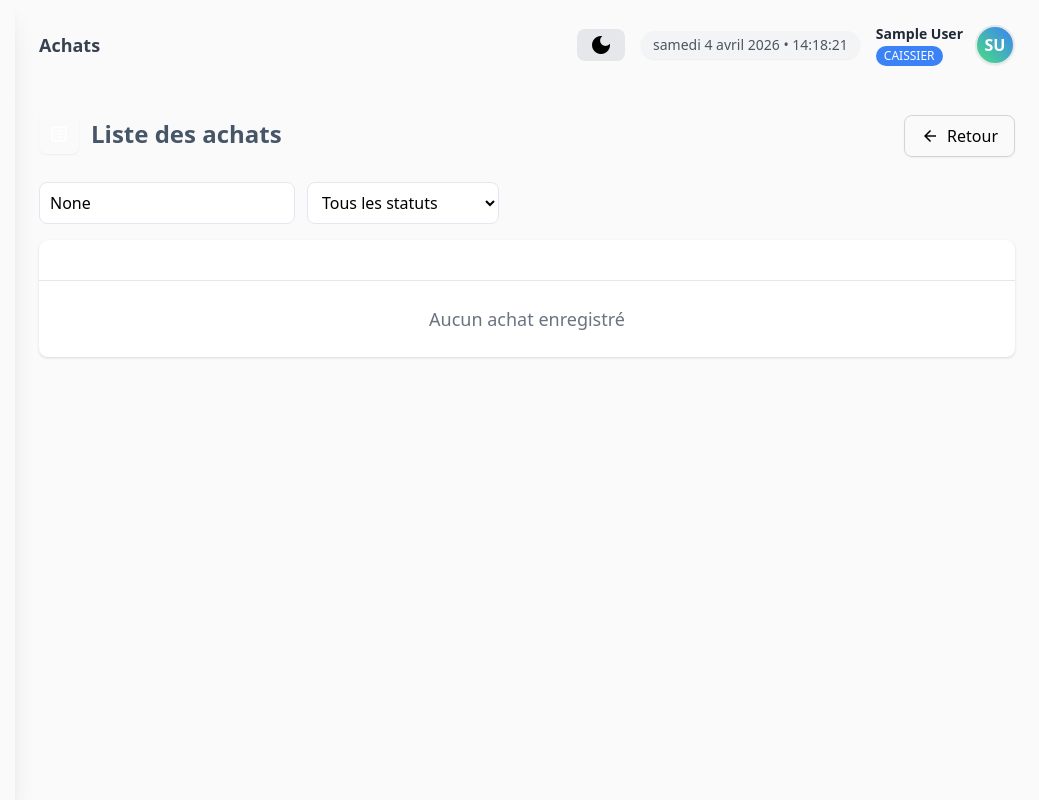
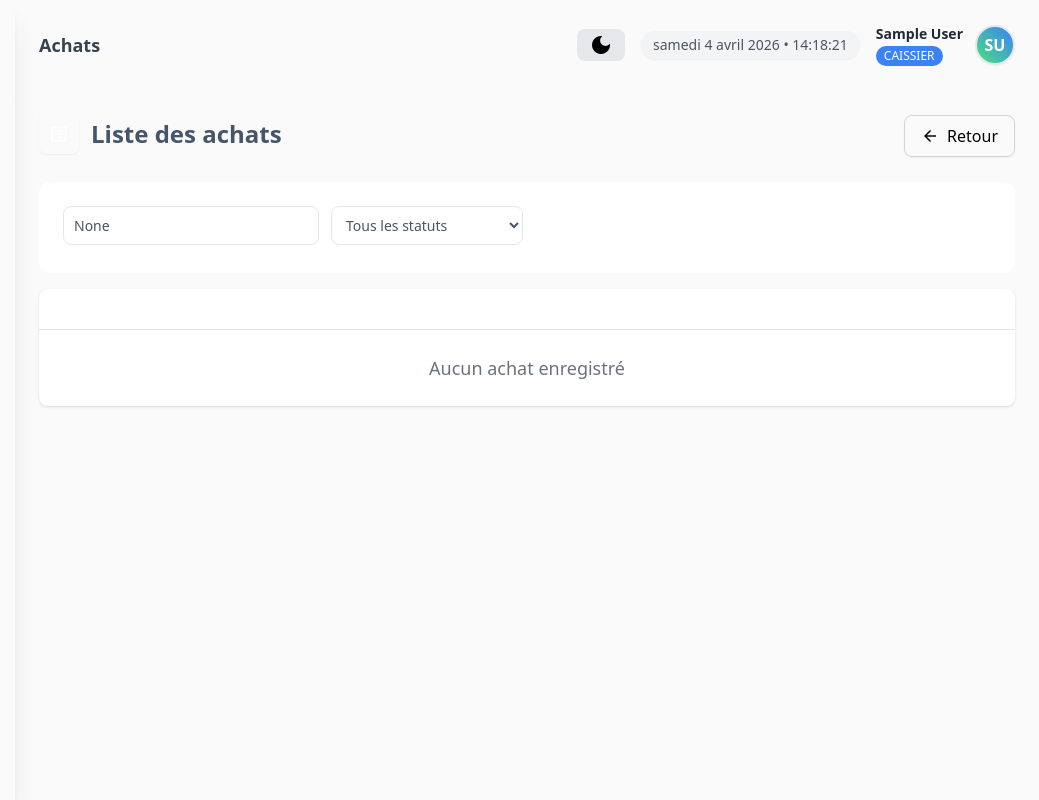
Before and after one commit to Mamadoubarry627/app_supermarche_saas, a Django app: page /achats/ in a window 1280 px wide. Shown: the whole page, without its empty margins (241-1280 px from the left). Run offline with Django 5.2, Linux system fonts and the light colour scheme; the visitor is signed in with stand-in values (Sample User, id 1); data that the repository does not hold is empty; some libraries are stand-ins or nearby versions.

Commit message:
correction templates

```diff
--- a/supermarcher/templates/gerant/achats_liste.html
+++ b/supermarcher/templates/gerant/achats_liste.html
@@ -32,17 +32,17 @@
 
 </div>
 <form method="GET" id="filterForm"
-      class="flex gap-3 mb-4 items-center transition-all duration-200">
+      class="flex gap-3 mb-4 items-center transition-all duration-200 card">
 
     <!-- Search -->
     <input type="text"
            name="search"
            value="{{ search }}"
            placeholder="Facture ou fournisseur..."
-           class="input w-64">
+           class="input w-64 label">
 
     <!-- Statut -->
-    <select name="statut" class="input w-48">
+    <select name="statut" class="input w-48 label">
         <option value="">Tous les statuts</option>
         <option value="EN_COURS" {% if statut == "EN_COURS" %}selected{% endif %}>En cours</option>
         <option value="TERMINE" {% if statut == "TERMINE" %}selected{% endif %}>Terminé</option>
```
